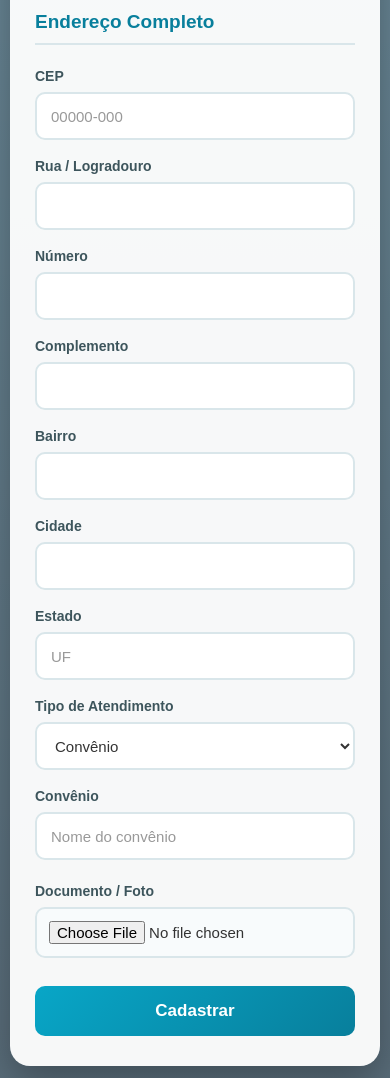
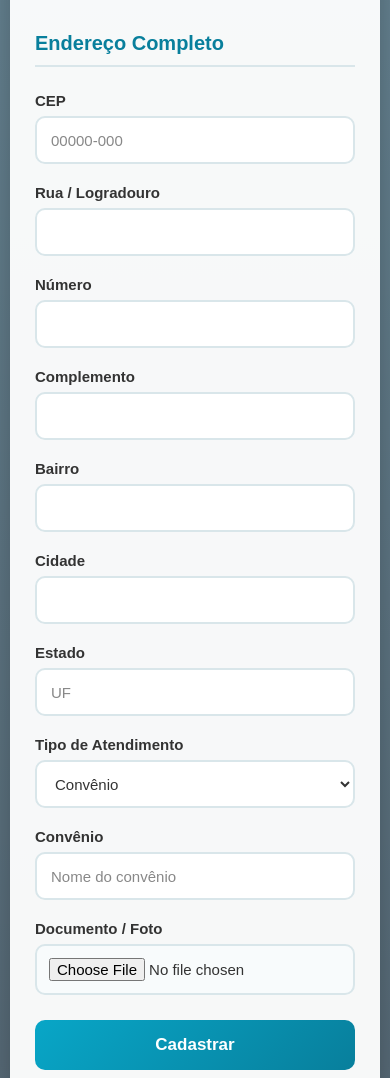
Before and after one commit to guizintrembala/sentiiinela, a website: page frontend/atendimento.html in a window 390 px wide. Shown: the part 922-2000 px from the top of the page. Drawn offline with Linux system fonts and the light colour scheme.

Commit message:
Update style.css

```diff
--- a/frontend/style.css
+++ b/frontend/style.css
@@ -9,7 +9,10 @@ body {
     padding: 40px 20px;
 
     background-image:
-        linear-gradient(rgba(0, 70, 100, 0.55), rgba(0, 30, 50, 0.65)),
+        linear-gradient(
+            rgba(0, 70, 100, 0.55),
+            rgba(0, 30, 50, 0.65)
+        ),
         url("fundo-hospital.jpg");
 
     background-size: cover;
@@ -22,8 +25,8 @@ body {
 /* Caixa principal */
 .container {
     width: 100%;
-    max-width: 850px;
-    margin: auto;
+    max-width: 700px;
+    margin: 0 auto;
     padding: 40px;
 
     background: rgba(255, 255, 255, 0.95);
@@ -37,27 +40,26 @@ body {
 /* Título */
 .container h2 {
     color: #087f9c;
-    font-size: 28px;
+    font-size: 30px;
     text-align: center;
-    margin-bottom: 30px;
+    margin-bottom: 35px;
 }
 
 /* Formulário */
 #formAtendimento {
-    display: grid;
-    grid-template-columns: 1fr 1fr;
-    gap: 18px 20px;
+    display: flex;
+    flex-direction: column;
 }
 
 /* Labels */
 .container label {
     display: block;
 
-    color: #3d555c;
-    font-size: 14px;
+    color: #333;
+    font-size: 15px;
     font-weight: bold;
 
-    margin-bottom: -10px;
+    margin-bottom: 7px;
 }
 
 /* Campos */
@@ -71,16 +73,20 @@ body {
     border: 2px solid #d9e6ea;
     border-radius: 10px;
 
+    background-color: #fff;
+
     outline: none;
 
-    background-color: white;
-
+    font-family: Arial, Helvetica, sans-serif;
     font-size: 15px;
     color: #333;
+
+    margin-bottom: 20px;
 
     transition: 0.3s;
 }
 
+/* Quando clicar no campo */
 .container input:focus,
 .container select:focus {
     border-color: #08a6c7;
@@ -91,20 +97,18 @@ body {
 
 /* Placeholder */
 .container input::placeholder {
-    color: #999;
+    color: #888;
 }
 
-/* Títulos das seções */
+/* Título da seção de endereço */
 .container h3 {
-    grid-column: 1 / -1;
-
     margin-top: 15px;
-    margin-bottom: 5px;
+    margin-bottom: 25px;
 
     padding-bottom: 10px;
 
     color: #087f9c;
-    font-size: 19px;
+    font-size: 20px;
 
     border-bottom: 2px solid #d9e6ea;
 }
@@ -119,25 +123,12 @@ body {
     cursor: pointer;
 }
 
-/* Label do documento */
-.container label[for="documento"] {
-    grid-column: 1 / -1;
-    margin-top: 5px;
-}
-
-/* Documento */
-#documento {
-    grid-column: 1 / -1;
-}
-
 /* Botão */
 .container button {
-    grid-column: 1 / -1;
-
     width: 100%;
     height: 50px;
 
-    margin-top: 10px;
+    margin-top: 5px;
 
     border: none;
     border-radius: 10px;
@@ -182,8 +173,8 @@ body {
     }
 }
 
-/* Responsividade */
-@media (max-width: 650px) {
+/* Celular */
+@media (max-width: 600px) {
 
     body {
         padding: 20px 10px;
@@ -192,20 +183,15 @@ body {
     .container {
         width: 100%;
         padding: 30px 25px;
-    }
-
-    #formAtendimento {
-        grid-template-columns: 1fr;
-    }
-
-    .container h3,
-    .container label[for="documento"],
-    #documento,
-    .container button {
-        grid-column: 1;
+        border-radius: 15px;
     }
 
     .container h2 {
-        font-size: 24px;
+        font-size: 27px;
+        margin-bottom: 30px;
+    }
+
+    .container label {
+        font-size: 15px;
     }
 }
```
